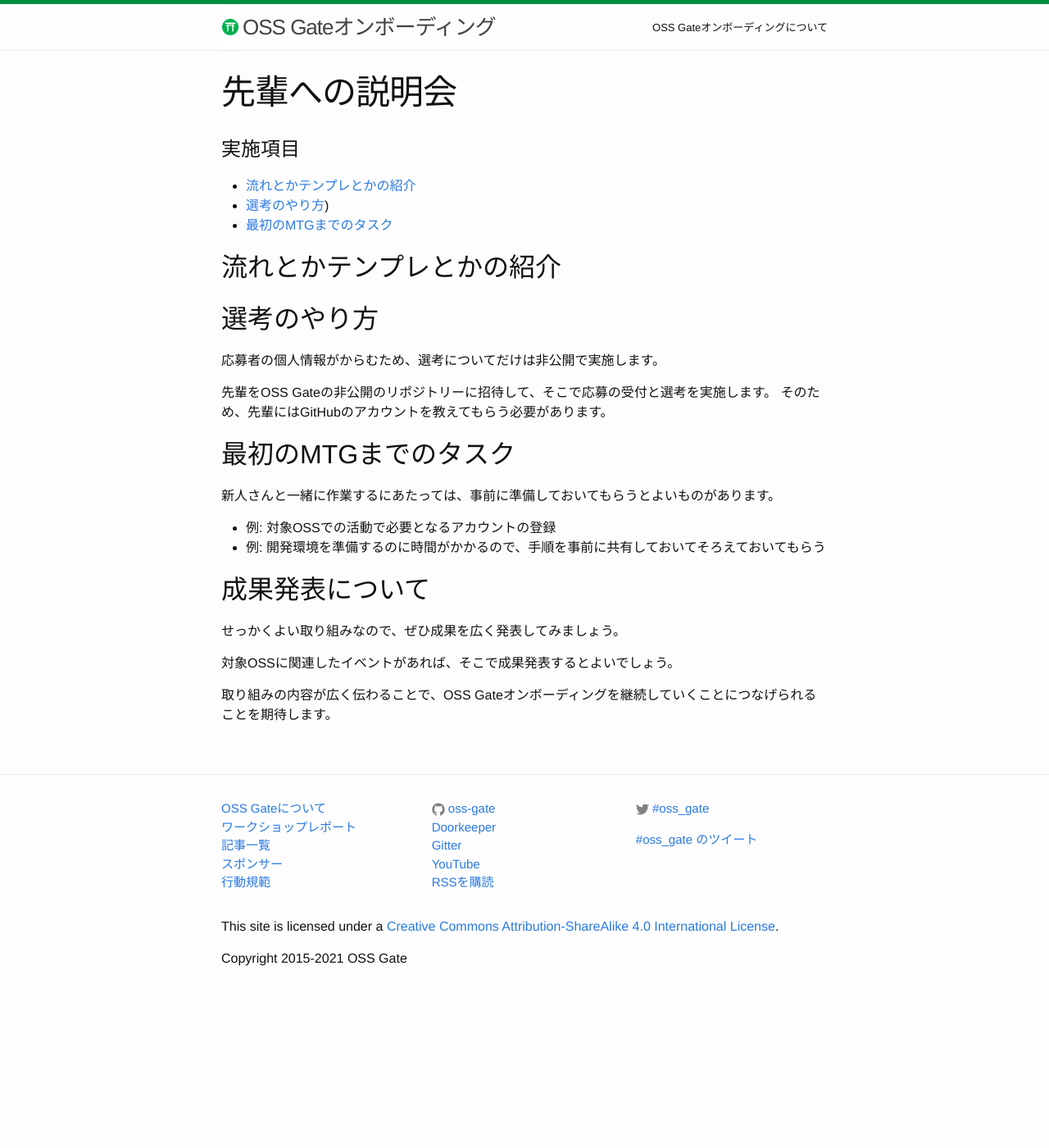
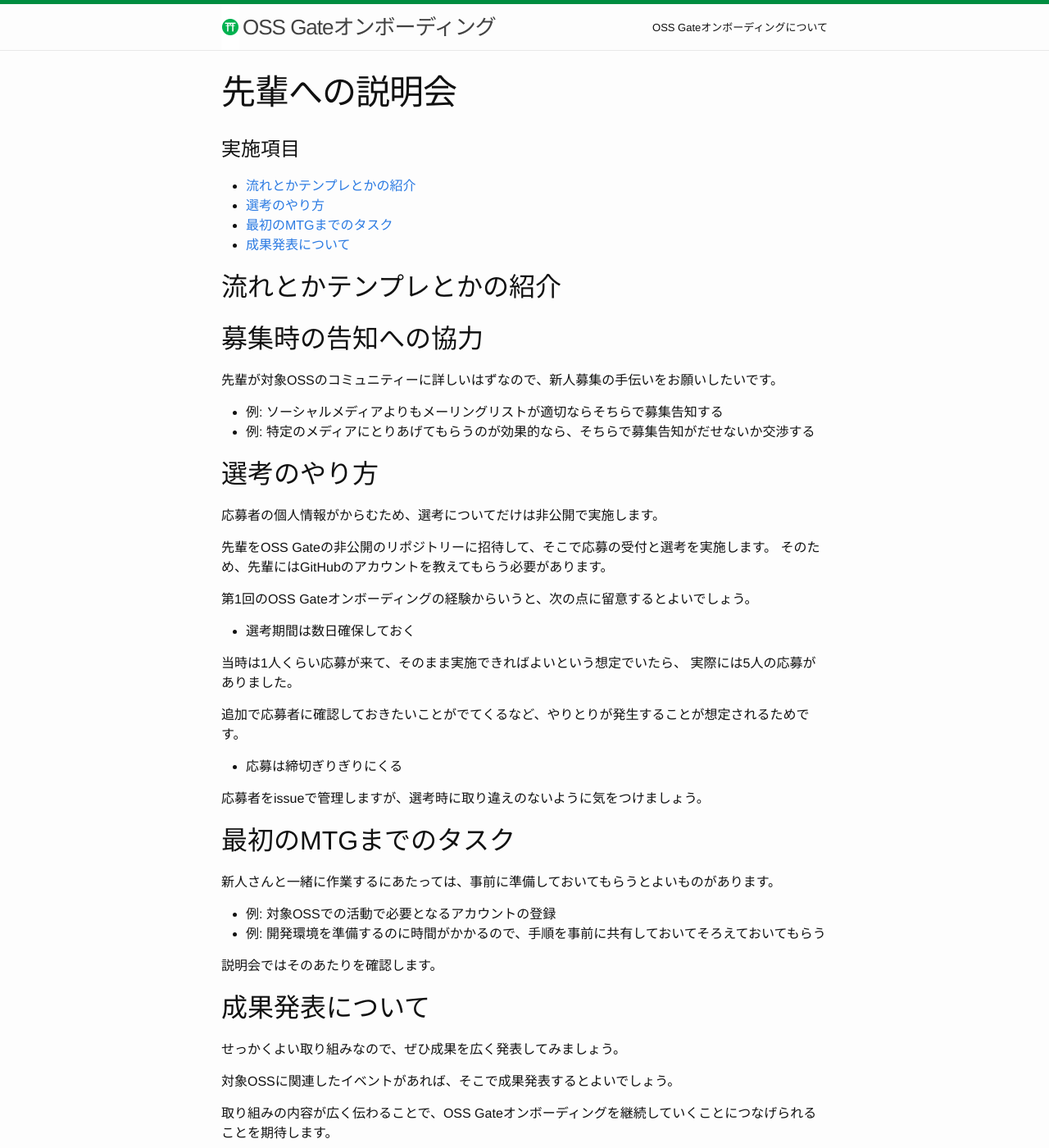
Before and after one commit to oss-gate/on-boarding, a Jekyll site: the page built from process/briefing/mentor.md, in a window 1280 px wide and 1400 px high. Shown: the whole window at 82% size. Built offline with Jekyll 4.4.1, drawn with Linux system fonts in a browser that asks for light colours; Markdown is read by kramdown in place of the engine named in the settings; comment, search, counter and statistics services are not loaded; some of the changed text lies outside the part shown.

Commit message:
Add note for briefing

```diff
--- a/process/briefing/mentor.md
+++ b/process/briefing/mentor.md
@@ -6,10 +6,18 @@ title: 先輩への説明会
 # 実施項目
 
 * [流れとかテンプレとかの紹介](#flow)
-* [選考のやり方](#screening))
+* [選考のやり方](#screening)
 * [最初のMTGまでのタスク](#action-items)
+* [成果発表について](#presentation)
 
 ## <span id="flow">流れとかテンプレとかの紹介</span>
+
+## <span id="application">募集時の告知への協力</span>
+
+先輩が対象OSSのコミュニティーに詳しいはずなので、新人募集の手伝いをお願いしたいです。
+
+* 例: ソーシャルメディアよりもメーリングリストが適切ならそちらで募集告知する
+* 例: 特定のメディアにとりあげてもらうのが効果的なら、そちらで募集告知がだせないか交渉する
 
 ## <span id="screening">選考のやり方</span>
 
@@ -18,6 +26,19 @@ title: 先輩への説明会
 先輩をOSS Gateの非公開のリポジトリーに招待して、そこで応募の受付と選考を実施します。
 そのため、先輩にはGitHubのアカウントを教えてもらう必要があります。
 
+第1回のOSS Gateオンボーディングの経験からいうと、次の点に留意するとよいでしょう。
+
+* 選考期間は数日確保しておく
+
+当時は1人くらい応募が来て、そのまま実施できればよいという想定でいたら、
+実際には5人の応募がありました。
+
+追加で応募者に確認しておきたいことがでてくるなど、やりとりが発生することが想定されるためです。
+
+* 応募は締切ぎりぎりにくる
+
+応募者をissueで管理しますが、選考時に取り違えのないように気をつけましょう。
+
 ## <span id="action-items">最初のMTGまでのタスク</span>
 
 新人さんと一緒に作業するにあたっては、事前に準備しておいてもらうとよいものがあります。
@@ -25,10 +46,14 @@ title: 先輩への説明会
 * 例: 対象OSSでの活動で必要となるアカウントの登録
 * 例: 開発環境を準備するのに時間がかかるので、手順を事前に共有しておいてそろえておいてもらう
 
-## 成果発表について
+説明会ではそのあたりを確認します。
+
+## <span id="presentation">成果発表について</span>
 
 せっかくよい取り組みなので、ぜひ成果を広く発表してみましょう。
 
 対象OSSに関連したイベントがあれば、そこで成果発表するとよいでしょう。
 
 取り組みの内容が広く伝わることで、OSS Gateオンボーディングを継続していくことにつなげられることを期待します。
+
+説明会では対象OSSでの取り組みをどこにアピールするとよいかも相談します。
```
